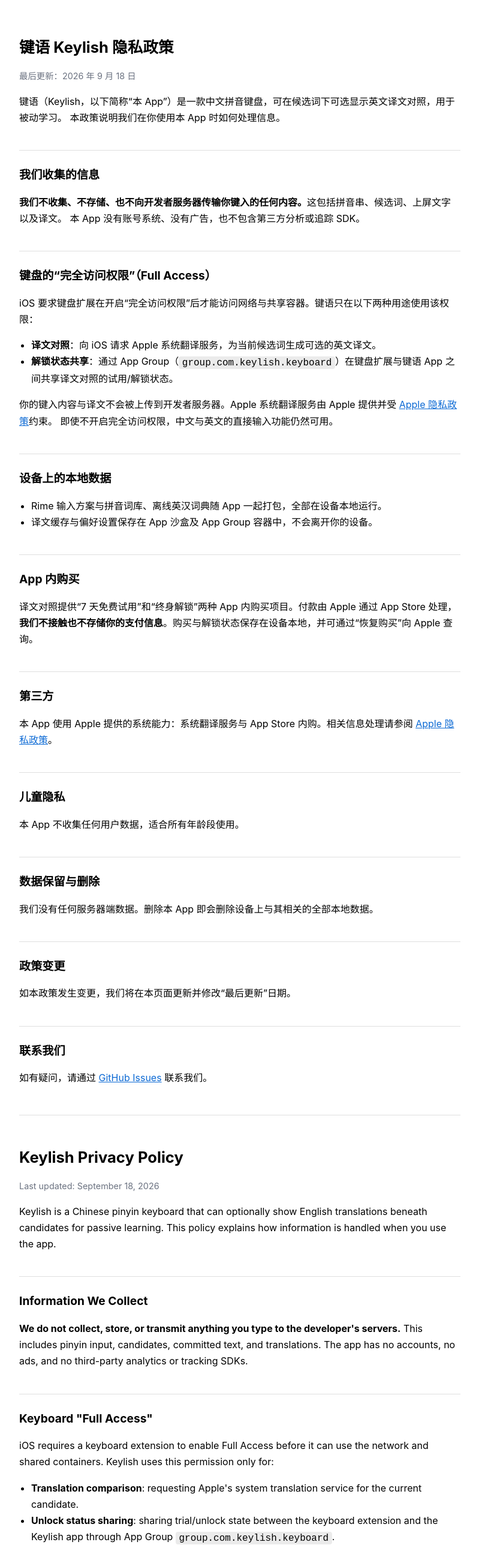
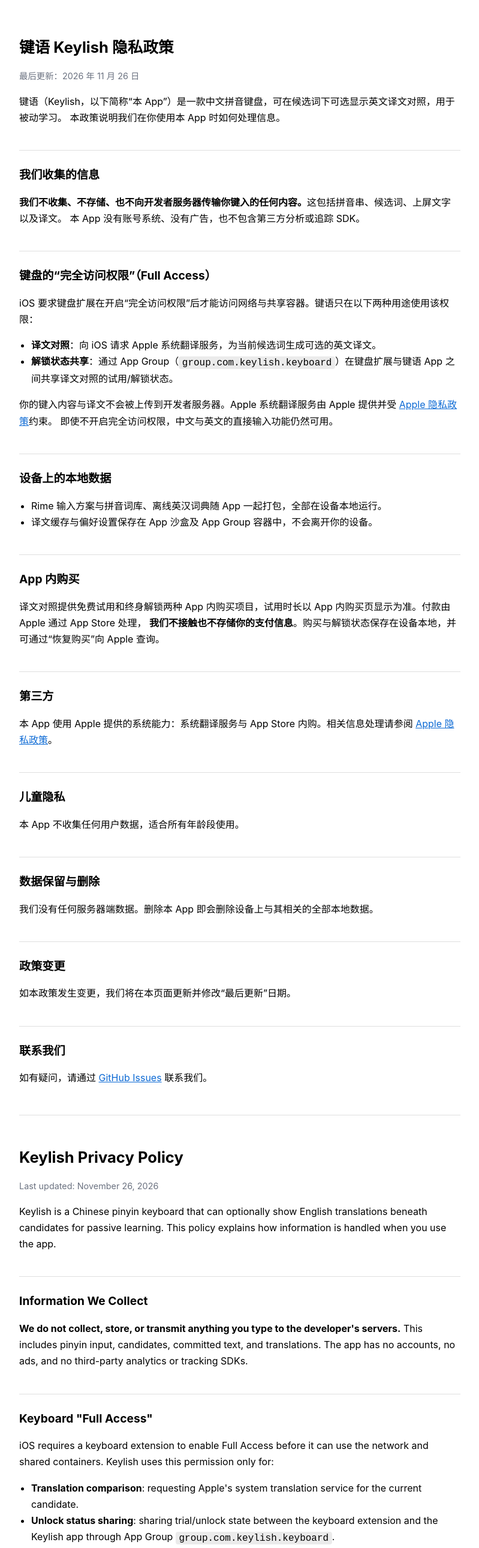
Before and after one commit to Dawnfz-Lenfeng/keylish-legal, a plain HTML site: page privacy.html in a window 1280 px wide. Shown: the top 2580 px of the page at 60% size, without its empty margins (240-1039 px from the left). Drawn offline with Linux system fonts and the light colour scheme.

Commit message:
Update trial wording to follow the in-app duration

```diff
--- a/privacy.html
+++ b/privacy.html
@@ -21,7 +21,7 @@
 <body>
 
 <h1>键语 Keylish 隐私政策</h1>
-<p class="meta">最后更新：2026 年 9 月 18 日</p>
+<p class="meta">最后更新：2026 年 11 月 26 日</p>
 
 <p>键语（Keylish，以下简称“本 App”）是一款中文拼音键盘，可在候选词下可选显示英文译文对照，用于被动学习。
 本政策说明我们在你使用本 App 时如何处理信息。</p>
@@ -47,7 +47,7 @@
 </ul>
 
 <h2>App 内购买</h2>
-<p>译文对照提供“7 天免费试用”和“终身解锁”两种 App 内购买项目。付款由 Apple 通过 App Store 处理，
+<p>译文对照提供免费试用和终身解锁两种 App 内购买项目，试用时长以 App 内购买页显示为准。付款由 Apple 通过 App Store 处理，
 <strong>我们不接触也不存储你的支付信息</strong>。购买与解锁状态保存在设备本地，并可通过“恢复购买”向 Apple 查询。</p>
 
 <h2>第三方</h2>
@@ -70,7 +70,7 @@
 <hr>
 
 <h1>Keylish Privacy Policy</h1>
-<p class="meta">Last updated: September 18, 2026</p>
+<p class="meta">Last updated: November 26, 2026</p>
 
 <p>Keylish is a Chinese pinyin keyboard that can optionally show English translations beneath candidates for passive learning.
 This policy explains how information is handled when you use the app.</p>
@@ -96,7 +96,7 @@ Chinese and English direct input remains available even without Full Access.</p>
 </ul>
 
 <h2>In-App Purchases</h2>
-<p>Translation comparison offers a 7-day free trial and a one-time lifetime unlock. Payments are processed by Apple through the App Store;
+<p>Translation comparison offers a free trial and a one-time lifetime unlock; the trial length is shown on the in-app purchase screen. Payments are processed by Apple through the App Store;
 <strong>we never receive or store your payment information</strong>. Purchase state is kept on device and can be restored from Apple at any time.</p>
 
 <h2>Third Parties</h2>
```
